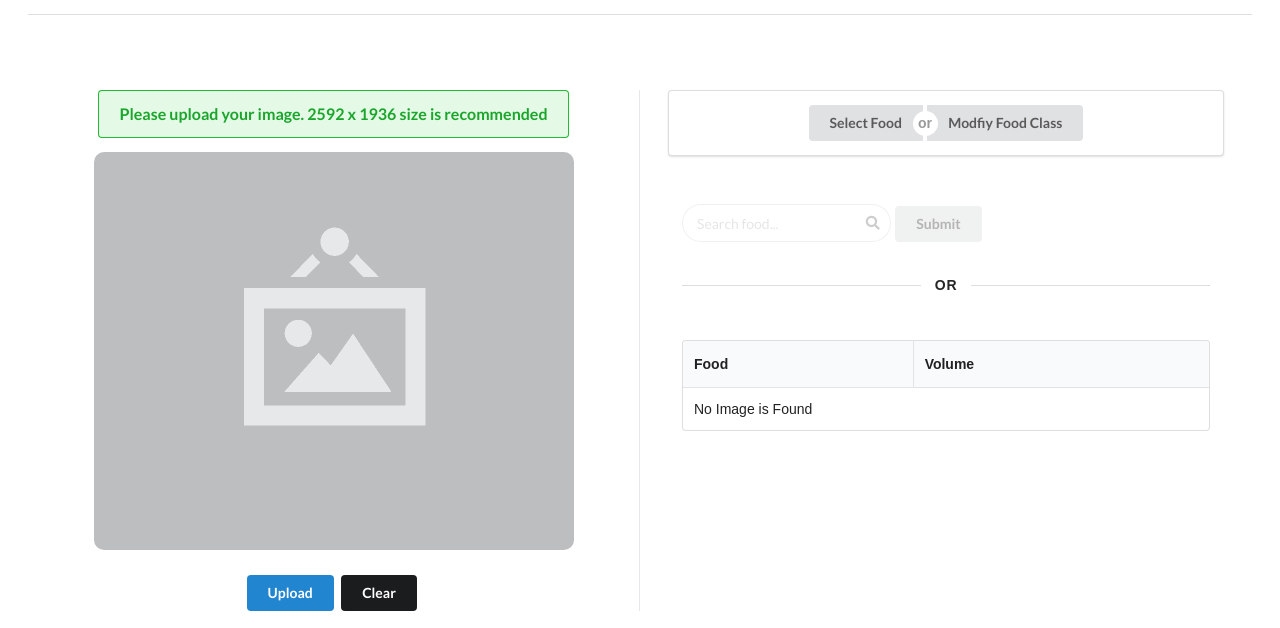
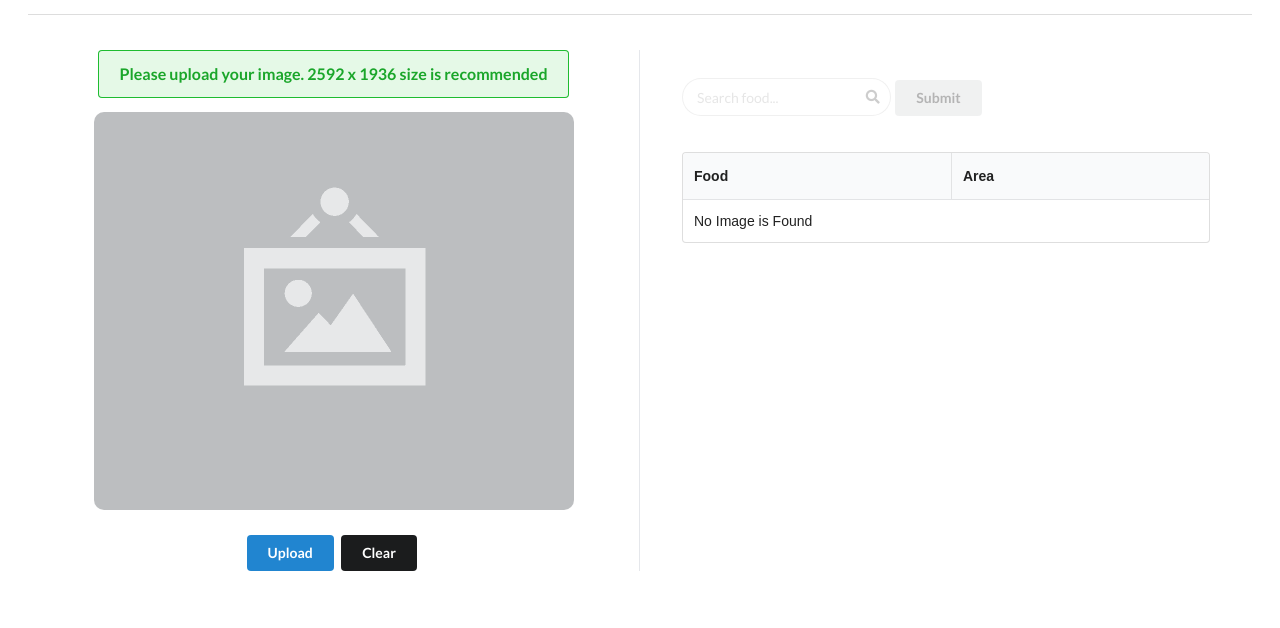
Before and after one commit to euijae/nyu_diet_vision, a FastAPI app: page / in a window 1280 px wide; the page is wider, and only the part inside the window is pictured. Shown: the part 60-688 px from the top of that part. Run offline with FastAPI, Linux system fonts and the light colour scheme.

Commit message:
final week

```diff
--- a/app/main.py
+++ b/app/main.py
@@ -106,8 +106,9 @@ async def update_food_class(fc: FoodClass):
         getInstance().update_food_class(fc.food_class)
         overlay_image_path = getInstance().create_overlay_image(True)
         file_name = overlay_image_path.split('/')[-1]
+        food_list = getInstance().get_all_food_data()
 
-        return { 'updated_food_class': fc.food_class, 'file_name': file_name }
+        return { 'food_list': food_list, 'file_name': file_name }
 
     except Exception as ex:
         raise HTTPException(status_code=404, detail=str(ex))
@@ -121,7 +122,6 @@ async def clear_images(request: Request):
 
 @app.post('/upload/image')
 async def save_image(filename: str = Form(...), filedata: str = Form(...)):
-    # Pass
     try:
         static_directory = getInstance().HOME
         file_location = os.path.join(static_directory, 'images', filename)
@@ -139,5 +139,6 @@ async def save_image(filename: str = Form(...), filedata: str = Form(...)):
     except Exception as ex:
         raise HTTPException(status_code=404, detail=str(ex))
 
+
 def run():
     uvicorn.run("app.main:app", reload=True)
--- a/static/js/script.js
+++ b/static/js/script.js
@@ -64,8 +64,8 @@ document.querySelector('#clear').addEventListener('click', function(e) {
         };
         xmlHttp.send(null)
 
-        $('#selectFoodClass').removeClass('green');
-        $('#modifyFoodClass').removeClass('green');
+        // $('#selectFoodClass').removeClass('green');
+        // $('#modifyFoodClass').removeClass('green');
         $('#tableBody2 tr').remove();
         $('#tableBody1').css('display', '');
     }
@@ -110,7 +110,7 @@ function uploadFile(filename, filedata) {
         canvas.style.cursor = 'pointer';
 
         createImage(false);
-        toggleSelectModfiy(true);
+        clearMyFoodClassInput();
 
         $('#tableBody1').css('display', 'none');
         $('#tableBody2').css('display', '');
@@ -122,13 +122,11 @@ function uploadFile(filename, filedata) {
     });
 }
 
-let x1;
-let y1;
-let x2;
-let y2;
+let x1, y1, x2, y2;
 
 canvas.addEventListener('mousedown', function(e) {
     if (imageReady) {
+        scaleFactor = 0.25;
         x1 = getScaledCoords(e)[0];
         y1 = getScaledCoords(e)[1];
 
@@ -143,7 +141,7 @@ canvas.addEventListener('mouseup', function(e) {
 
     const xmlHttp = new XMLHttpRequest();
 
-    if ($("#modifyFoodClass").hasClass('green')) {
+    scaleFactor = 0.25;
     x2 = getScaledCoords(e)[0];
     y2 = getScaledCoords(e)[1];
 
@@ -164,6 +162,7 @@ canvas.addEventListener('mouseup', function(e) {
 
     xmlHttp.onreadystatechange = function() {
         if (xmlHttp.readyState === xmlHttp.OPENED) {
+            console.log("/segment/group >> xmlHttp.readyState: ", xmlHttp.status);
             $('#cover-spin').show(0)
         }
         if (xmlHttp.readyState === xmlHttp.DONE) {
@@ -172,6 +171,7 @@ canvas.addEventListener('mouseup', function(e) {
                 const file_image_name = responseObject.file_name;
                 lastOverlayImageName = file_image_name;
                 createImage(false, false);
+                turnOnSearch(true);
             }
 
             $('#cover-spin').hide();
@@ -179,7 +179,7 @@ canvas.addEventListener('mouseup', function(e) {
     }
     xmlHttp.open("POST", 'http://127.0.0.1:8000/segment/group', true);
     xmlHttp.onprogress = function() {
-            console.log("LOADING: ", xmlHttp.status);
+        console.log("/segment/group >> xmlHttp.onprogress: ", xmlHttp.status);
         if (xmlHttp.status < 400) {
             $('#cover-spin').show(0)
         } else {
@@ -188,33 +188,6 @@ canvas.addEventListener('mouseup', function(e) {
     };
     xmlHttp.setRequestHeader("Content-Type", "application/json;charset=UTF-8");
     xmlHttp.send(JSON.stringify({ 'x1': x1, 'y1': y1, 'x2': x2, 'y2': y2 }))
-    } else {
-        xmlHttp.onreadystatechange = function() {
-            if (xmlHttp.readyState === xmlHttp.DONE) {
-                if (xmlHttp.status === 200) {
-                    const responseObject = JSON.parse(xmlHttp.responseText);
-                    const food_class = responseObject.class;
-                    const food_area = responseObject.volume;
-
-                    console.log(`food_class = ${food_class}, food_area = ${food_area}`);
-                    console.log(`(x1, y1) = (${x1}, ${y1}) / mouseup / selectFoodClass`)
-
-                    $('#tableBody2 tr').remove();
-                    $('#tableBody2').append(`
-                        <tr>
-                            <td>${food_class}</td>
-                            <td>${food_area}</td>
-                        </tr>
-                    `);
-                }
-
-                $('#cover-spin').hide();
-            }
-        }
-        xmlHttp.open("POST", 'http://127.0.0.1:8000/segment/data', true);
-        xmlHttp.setRequestHeader("Content-Type", "application/json;charset=UTF-8");
-        xmlHttp.send(JSON.stringify({ 'x1': x1, 'y1': y1, 'x2': x1, 'y2': y1 }))
-    }
 });
 
 $('#submitFoodClassInput').on('click', function(e) {
@@ -233,9 +206,16 @@ $('#submitFoodClassInput').on('click', function(e) {
                 annotatorImageName = file_name;
 
                 createImage(false, true);
-                toggleSelectModfiy(true);
+                clearMyFoodClassInput();
                 turnOnSearch(false);
-                $('#cover-spin').hide();
+
+                const foodDictionary = responseObject.food_list;
+                console.log(foodDictionary)
+
+                $('#tableBody2 tr').remove();
+                for (const [key, value] of Object.entries(foodDictionary)) {
+                    $('#tableBody2').append(`<tr><td>${key}</td><td>${value}</td></tr>`);
+                }
             }
 
             $('#cover-spin').hide();
@@ -255,48 +235,8 @@ $('#submitFoodClassInput').on('click', function(e) {
     xmlHttp.send(JSON.stringify({ 'food_class': modified_food_class }))
 })
 
-$('#selectFoodClass').on('click', function(e) {
-    e.preventDefault();
-    turnOnSearch(false);
-    toggleSelectModfiy(true);
-
-    if (imageReady) {
-        createImage(false);
-    }
-});
-
-$('#modifyFoodClass').on('click', function(e) {
-    e.preventDefault();
-    turnOnSearch(true);
-    toggleSelectModfiy(false);
-
-    $('#tableBody1').css('display', 'none');
-    $('#tableBody2 tr').remove();
-
-    if (imageReady) {
-        img.src = localStorage.getItem("originalImageData");
-        img.onload = function() {
-            scaleFactor = 0.25;
-            canvas.style.width = img.width * scaleFactor + 'px';
-            canvas.style.height = img.height * scaleFactor + 'px';
-            canvas.width = img.width;
-            canvas.height = img.height;
-            canvas.style.borderRadius = '10px';
-            ctx.clearRect(0, 0, img.width * scaleFactor + 'px', img.height * scaleFactor + 'px');
-            ctx.drawImage(img, 0, 0);
-        };
-    }
-});
-
-function toggleSelectModfiy(isSelect) {
-    if (isSelect) {
-        $('#selectFoodClass').addClass('green');
-        $('#modifyFoodClass').removeClass('green');
+function clearMyFoodClassInput() {
     $('#myFoodClassInput').val('')
-    } else {
-        $('#selectFoodClass').removeClass('green');
-        $('#modifyFoodClass').addClass('green');
-    }
 }
 
 function turnOnSearch(isOn) {
--- a/templates/index.html
+++ b/templates/index.html
@@ -12,7 +12,7 @@
         <main>
             <h1 class="ui violet huge header">NYU DietVision Version 1.0</h1>
             <div class="ui divider"></div>
-            <br><br><br>
+            <br>
             <div class="flex">
                 <div class="left">
                     <!-- <h2>Food Image</h2> -->
@@ -28,18 +28,8 @@
                     </div>
                 </div>
                 <div class="right">
-                    <!-- <h2>Food Data</h2> -->
-                    <div class="ui segment">
-                        <div class="ui buttons">
-                            <button class="ui button" id="selectFoodClass">Select Food</button>
-                            <div class="or"></div>
-                            <button class="ui button" id="modifyFoodClass">Modfiy Food Class</button>
-                        </div>
-                        <input id="fileContainer" type="file" name="uploaded_file" style="visibility: hidden;position: absolute;top:0;">
-                    </div>
-
+                    <input id="fileContainer" type="file" name="uploaded_file" style="visibility: hidden;position: absolute;top:0;">
                     <div class="ui center aligned basic segment">
-                        <br>
                         <div class="ui search" style="float: left;">
                             <div class="ui icon input disabled" id="searchFoodClassInput">
                                 <input class="prompt" id="myFoodClassInput" type="text" placeholder="Search food...">
@@ -51,15 +41,11 @@
                             <div class="results"></div>
                         </div>
                         <br><br><br>
-                        <div class="ui horizontal divider">
-                          Or
-                        </div>
-                        <br>
                         <table class="ui selectable celled table">
                             <thead>
                                 <tr>
                                     <th>Food</th>
-                                    <th>Volume</th>
+                                    <th>Area</th>
                                 </tr>
                             </thead>
                             <tbody id="tableBody1">
@@ -78,7 +64,7 @@
             <div id="cover-spin"></div>
 
             <!-- footer -->
-            <br><br><br>
+            <br><br>
             <footer>
                 <p>Made with ❤️ by Prof. <a href="https://cs.nyu.edu/~shasha/" target="_blank">Dennis Shasha</a>'s Research Group at <a href="https://nyu.edu/" target="_blank">New York University</a> </p>
             </footer>
```
Also changed, not shown: app/diet_vision.py (+14 -1 lines), README.md, 1 other file. Lines whose indentation alone changed are shown as unchanged.
